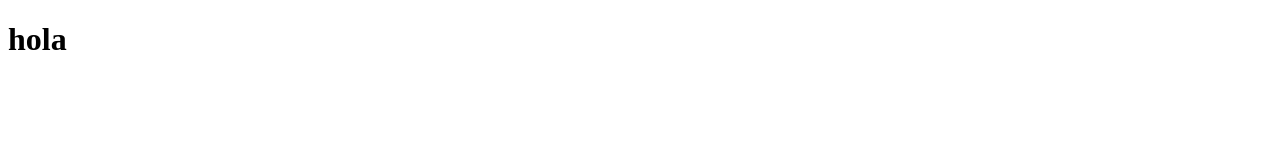
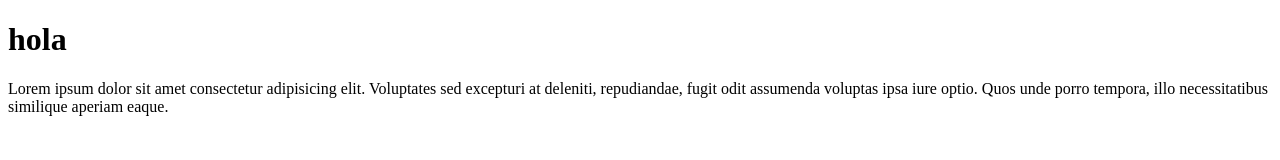
Before and after one commit to alanobholz99/52380, a plain HTML site: page index.html in a window 1280 px wide. Drawn offline with Linux system fonts and the light colour scheme.

Commit message:
agregue p

```diff
--- a/index.html
+++ b/index.html
@@ -8,5 +8,8 @@
 </head>
 <body>
     <h1>hola</h1>
+    <p>Lorem ipsum dolor sit amet consectetur adipisicing elit. Voluptates sed excepturi at deleniti, repudiandae, fugit odit assumenda voluptas ipsa iure optio. Quos unde porro tempora, illo necessitatibus similique aperiam eaque.
+
+    </p>
 </body>
 </html>
```
